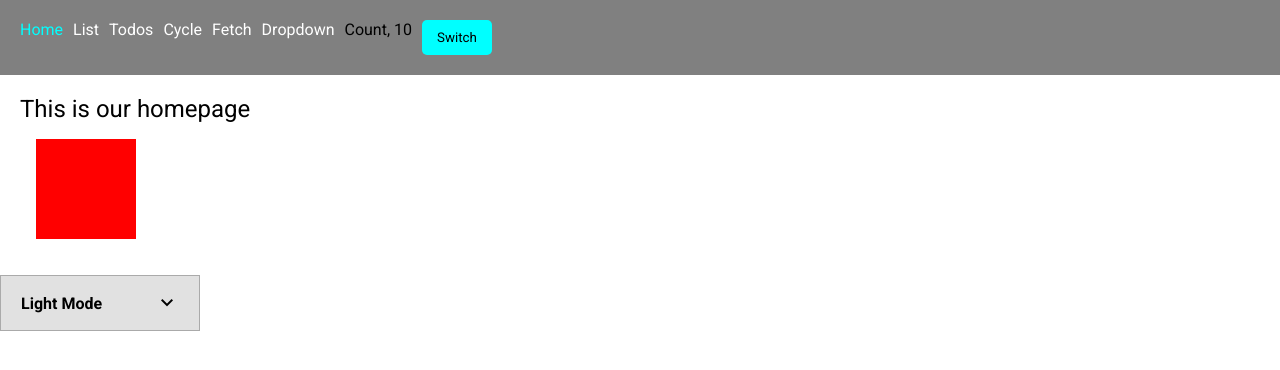
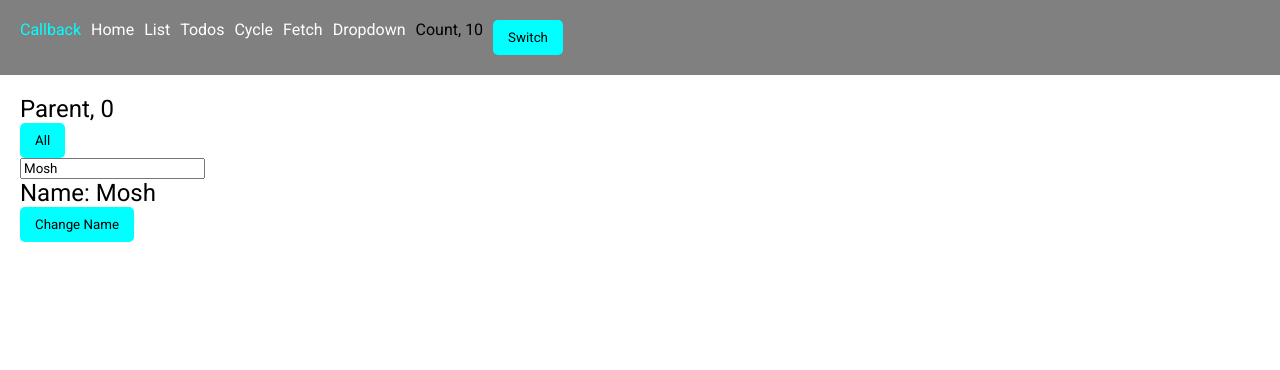
Before and after one commit to zadahead/IAI-React-6-2025, a React (Vite) app: page /callback in a window 1280 px wide. Before the commit this address led to /. Shown: the top 370 px of the page. Built offline with nearby package versions, Linux system fonts and the light colour scheme.

Commit message:
use callback and memo

```diff
--- a/src/App.jsx
+++ b/src/App.jsx
@@ -16,6 +16,7 @@ import { ThemeContext } from "./context/themeContext";
 import { ThemSwitcher } from "./components/themSwitcher/ThemSwitcher";
 import { useSelector, useDispatch } from "react-redux";
 import { handleSwitch } from "./store/slices/colorSwitcherSlice";
+import { Parent } from "./components/callbackMemo/Parent";
 
 export const App = () => {
 
@@ -32,6 +33,7 @@ export const App = () => {
             <div className="header">
                 {/* <NavLink to="/login">Login</NavLink>
                 <NavLink to="/about">About</NavLink> */}
+                <NavLink to="/callback">Callback</NavLink>
                 <NavLink to="/">Home</NavLink>
                 <NavLink to="/list">List</NavLink>
                 <NavLink to="/todos">Todos</NavLink>
@@ -45,6 +47,7 @@ export const App = () => {
                 <Routes>
                     <Route path="/login" element={<LoginPageUncontrolled />}></Route>
                     <Route path="/" element={<Home />}></Route>
+                    <Route path="/callback" element={<Parent />}></Route>
                     <Route path="/about" element={<About />}></Route>
                     <Route path="/list" element={<ListPage />}></Route>
                     <Route path="/todos" element={<Todos />}></Route>
@@ -54,7 +57,7 @@ export const App = () => {
                     <Route path="*" element={<Navigate to="/" />}></Route>
                 </Routes>
             </div>
-            <ThemSwitcher />
+            {/* <ThemSwitcher /> */}
         </div>
     )
 }
--- /dev/null
+++ b/src/components/callbackMemo/NameDisplay.jsx
@@ -0,0 +1,10 @@
+import { memo } from "react";
+import { Btn } from "../../UIKit/Elements/btn/Btn";
+
+export const NameDisplay = memo(({ name, onChange }) => {
+    console.log("NameDisplay")
+    return <div>
+        <h2>Name: {name}</h2>
+        <Btn onClick={() => onChange("David")}>Change Name</Btn>
+    </div>
+})
--- /dev/null
+++ b/src/components/callbackMemo/Parent.jsx
@@ -0,0 +1,30 @@
+import { useCallback, useMemo, useState } from "react"
+import { NameDisplay } from "./NameDisplay"
+import { Btn } from "../../UIKit/Elements/btn/Btn";
+
+export const Parent = () => {
+    const [count, setCount] = useState(0);
+    const [name, setName] = useState("Mosh");
+
+    const handleChange = useCallback((newName) => {
+        setName(newName);
+    }, [])
+
+    const calcResults = () => {
+        for (let i = 0; i < 10000; i++) {
+            console.log("aa");
+        }
+        return 1;
+    }
+    const results = useMemo(() => calcResults(), [name]);
+    console.log(results);
+
+    return (
+        <div>
+            <h2>Parent, {count}</h2>
+            <Btn onClick={() => setCount(count + 1)}>All</Btn>
+            <input value={name} onChange={(e) => setName(e.target.value)} />
+            <NameDisplay name={name} onChange={handleChange} />
+        </div>
+    )
+}
--- a/src/pages/home/Home.jsx
+++ b/src/pages/home/Home.jsx
@@ -1,3 +1,4 @@
+import { useDispatch, useSelector } from "react-redux";
 import { ColorSwitcher } from "../../components/colorSwitcher/ColorSwitcher";
 import { ColorSwitcherBox } from "../../components/colorSwitcherContext/ColorSwitchBox";
 import { ColorSwitcherHook } from "../../components/colorSwitcherHook.jsx/ColorSwitcherHook";
@@ -9,16 +10,25 @@ import { CounterHook } from "../../components/counterHook/CounterHook";
 import { CounterRedux } from "../../components/counterRedux/CounterRedux";
 import { LanguagePicker } from "../../components/languagePicker/LanguagePicker";
 import { WindowSize } from "../../components/windowSize/WindowSize";
+import { useEffect } from "react";
+import { fetchTodos } from "../../store/slices/todosSlice";
 
 
 export const Home = () => {
+    const todos = useSelector((state) => state.todos);
+    const dispatch = useDispatch();
 
+    console.log(todos)
+
+    useEffect(() => {
+        dispatch(fetchTodos());
+    }, [])
 
     return (
         <div>
             <h2>This is our homepage</h2>
             <div className="p-4">
-                <ColorSwitcherRedux />
+                {todos.list.map((item) => <h2 key={item.id}>{item.title}</h2>)}
             </div>
         </div>
     )
--- /dev/null
+++ b/src/store/slices/todosSlice.js
@@ -0,0 +1,38 @@
+import { createAsyncThunk, createSlice } from "@reduxjs/toolkit";
+import axios from "axios";
+
+export const fetchTodos = createAsyncThunk("todos/fetch", async () => {
+    const response = await axios.get("https://jsonplaceholder.typicode.com/todos");
+    return response.data;
+})
+
+const todosSlice = createSlice({
+    name: "todos",
+    initialState: {
+        list: [],
+        status: {
+            loading: true,
+            error: false,
+            errorMessage: ""
+        }
+    },
+    extraReducers: (builder) => {
+        builder.addCase(fetchTodos.pending, (state) => {
+            state.status.loading = true;
+            state.status.error = false;
+            state.status.errorMessage = "";
+        })
+        builder.addCase(fetchTodos.fulfilled, (state, action) => {
+            state.status.loading = false;
+            state.list = action.payload;
+        })
+        builder.addCase(fetchTodos.rejected, (state) => {
+            state.status.loading = false;
+            state.status.error = true;
+            state.status.errorMessage = "Error occurred";
+        })
+    }
+})
+
+
+export default todosSlice.reducer;
--- a/src/store/store.js
+++ b/src/store/store.js
@@ -1,10 +1,12 @@
 import { configureStore } from "@reduxjs/toolkit";
 import counterReducer from "./slices/counterSlice";
 import colorSwitcherReducer from "./slices/colorSwitcherSlice";
+import todosReducer from "./slices/todosSlice";
 
 export const store = configureStore({
     reducer: {
         counter: counterReducer,
-        colorSwitcher: colorSwitcherReducer
+        colorSwitcher: colorSwitcherReducer,
+        todos: todosReducer
     }
 })
```
